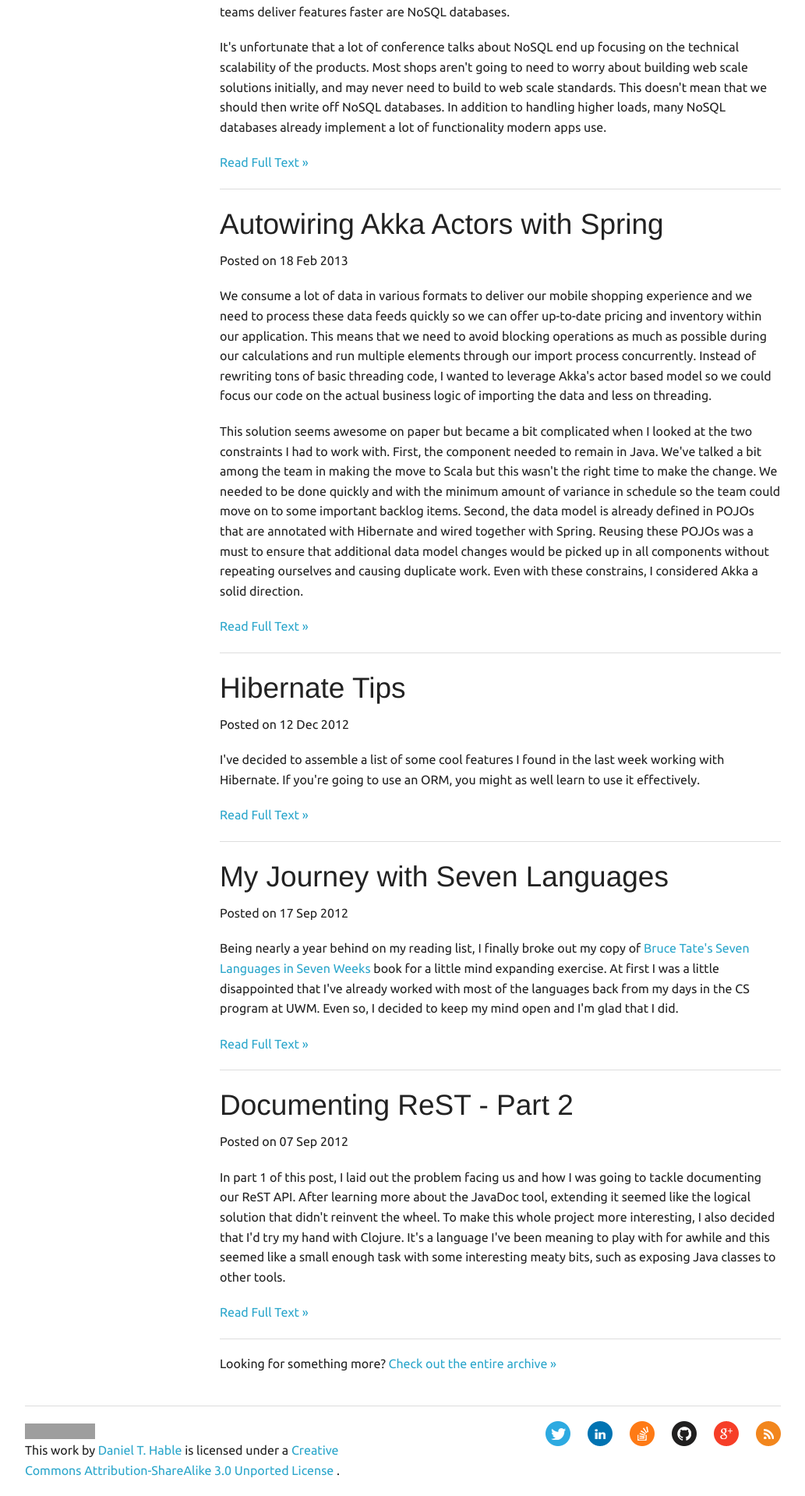
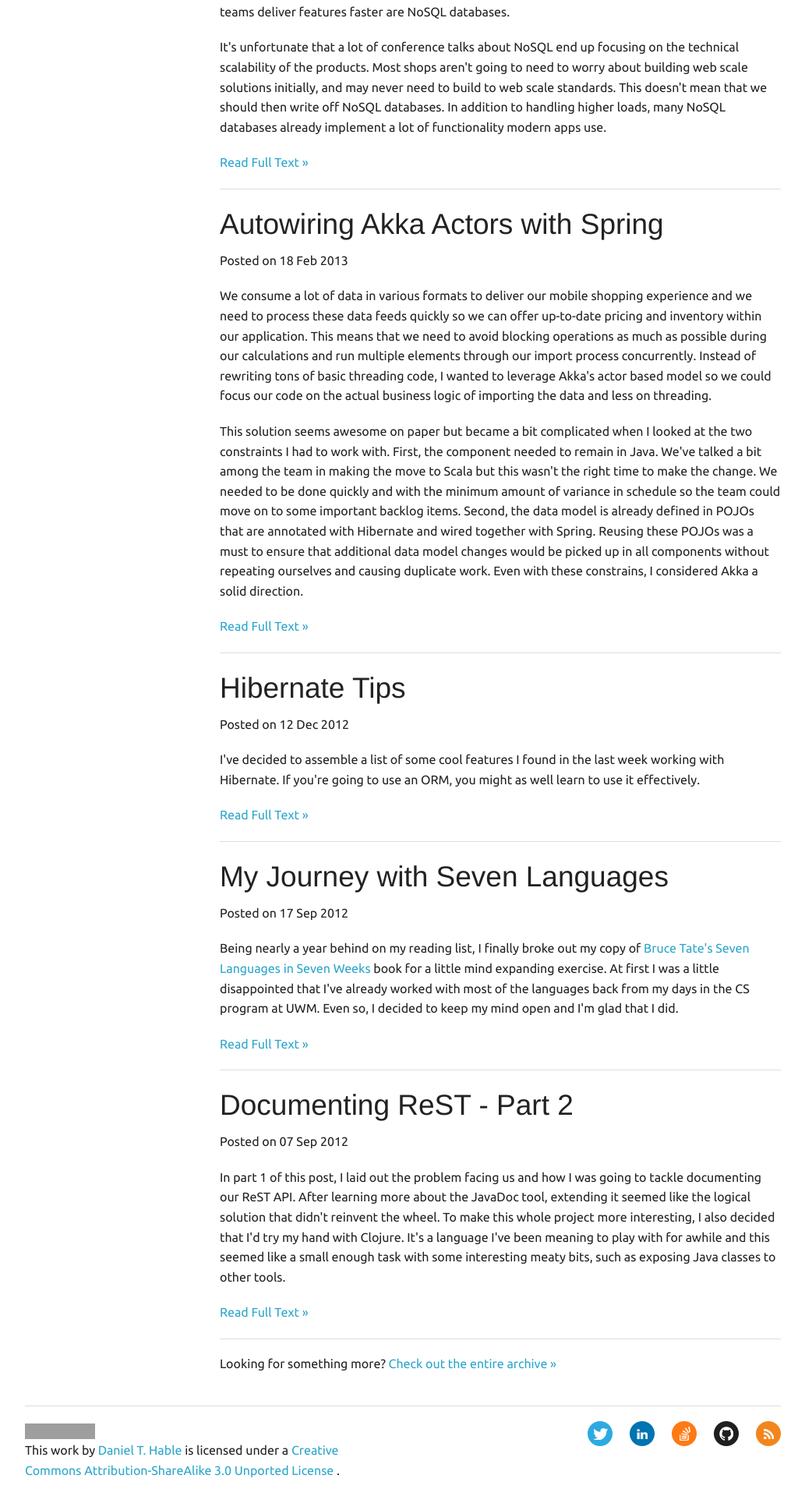
Before and after one commit to dhable/caffeinatedideas.com, a Jekyll site: the page built from index.html, in a window 1280 px wide. Shown: the part 2382-4301 px from the top of the page at 78% size, without its empty margins (123-1156 px from the left). Built offline with Jekyll 4.4.1, drawn with Linux system fonts in a browser that asks for light colours; nearby versions of some CDN libraries; grey boxes are pictures that could not be loaded.

Commit message:
Fixes #13 - Google+ Link Is No More

```diff
--- a/_layouts/default.html
+++ b/_layouts/default.html
@@ -67,7 +67,6 @@
               <li><a href="http://www.linkedin.com/in/dhable/"><img src="/img/linkedin.png"/></a></li>
               <li><a href="http://stackoverflow.com/users/67927/dan"><img src="/img/stackoverflow.png"/></a></li>
               <li><a href="https://github.com/dhable"><img src="/img/github.png"/></a></li>
-              <li><a href="http://plus.google.com/+DanHable"><img src="/img/gplus2.png"></a></li>
               <li><a href="/feed.xml"><img src="/img/rss.png"/></a></li>
             </ul>
           </div>
```
